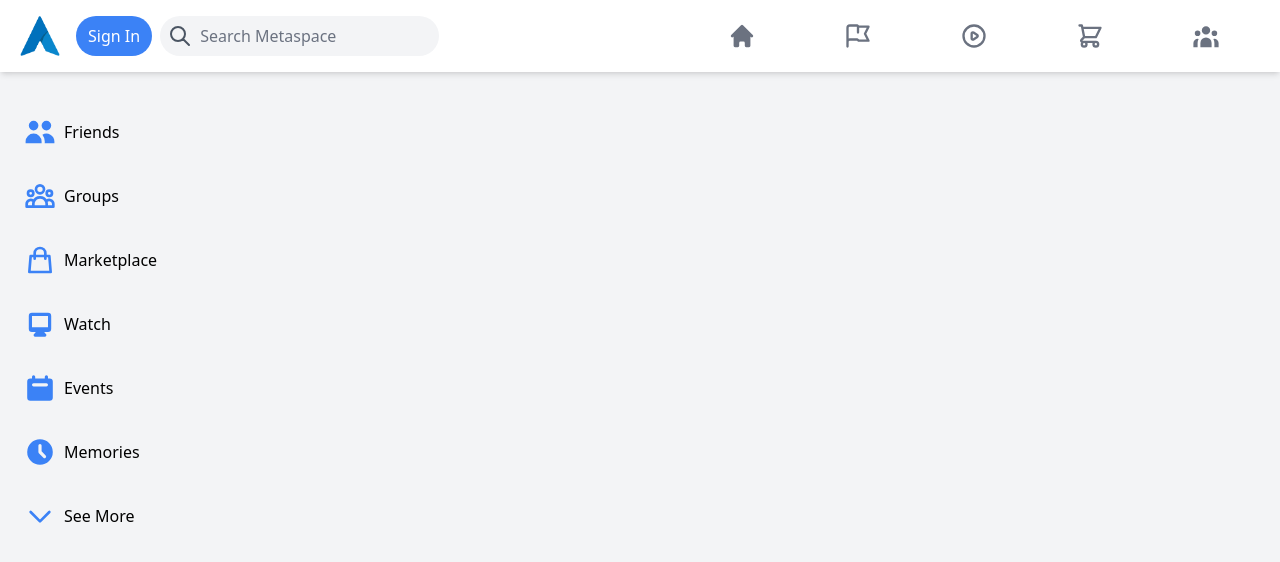
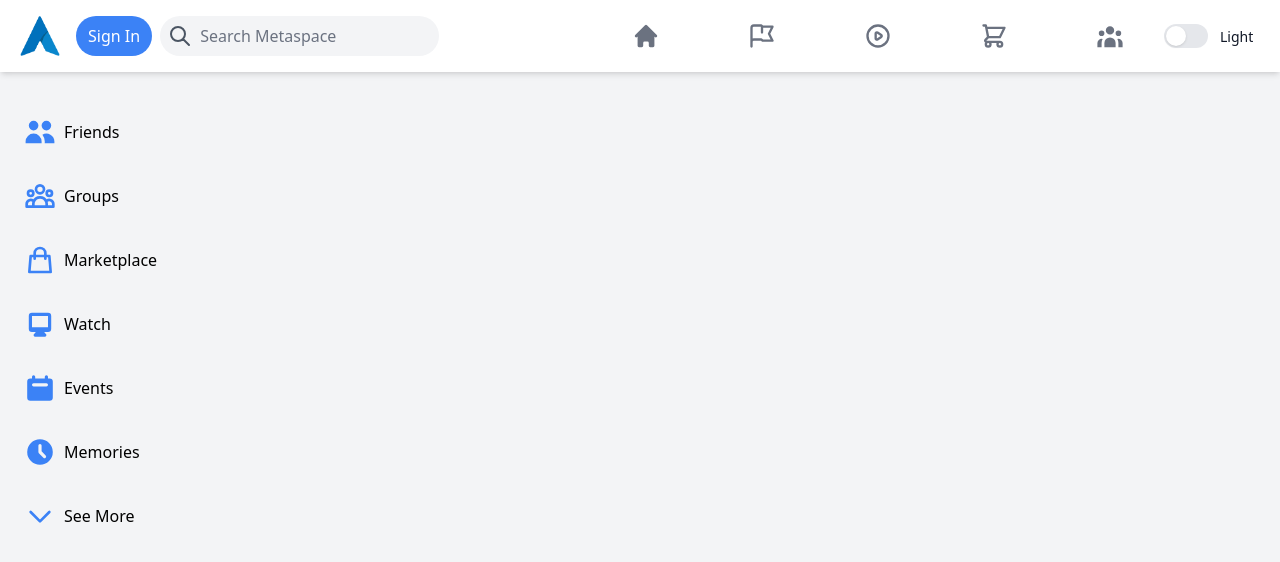
Before and after one commit to AyoCodess/Facebook-Clone-Functional-NextJs-Firebase-Tailwind-Typescript, a Next.js app: page / in a window 1280 px wide. Shown: the top 562 px of the page. Built offline with nearby package versions, Linux system fonts and the light colour scheme; no server answers.

Commit message:
implemented side bar and dark/light theme toggle

```diff
--- /dev/null
+++ b/Context.tsx
@@ -0,0 +1,26 @@
+import React, {
+  createContext,
+  useState,
+  SetStateAction,
+  Dispatch,
+} from 'react';
+export const ThemeContext = createContext<ThemeContextType>({});
+
+interface Props {
+  children: React.ReactNode;
+}
+
+interface ThemeContextType {
+  theme: boolean;
+  setTheme: Dispatch<SetStateAction<boolean>>;
+}
+
+export const ThemeProvider = ({ children }: Props) => {
+  const [theme, setTheme] = useState(false);
+
+  return (
+    <ThemeContext.Provider value={{ theme, setTheme }}>
+      {children}
+    </ThemeContext.Provider>
+  );
+};
--- a/components/Header.tsx
+++ b/components/Header.tsx
@@ -1,6 +1,9 @@
 import Image from 'next/image';
-import React from 'react';
-import { HeaderIcon } from '../components';
+
+import React, { useContext } from 'react';
+import { ThemeContext } from '../Context';
+
+import { HeaderIcon, ThemeToggle } from '../components';
 import {
   BellIcon,
   ChatIcon,
@@ -20,10 +23,15 @@ import {
 import { useSession, signIn, signOut } from 'next-auth/react';
 
 export const Header = () => {
+  const { theme, setTheme } = useContext(ThemeContext);
   const { data: session } = useSession();
 
+  console.log(theme);
   return (
-    <div className='sticky top-0 z-50 bg-white flex items-center p-2 lg:px-5 shadow-md'>
+    <div
+      className={`sticky top-0 z-50  flex items-center p-2 lg:px-5 shadow-md ${
+        theme ? 'bg-metaBlack' : 'bg-white'
+      }`}>
       {/* Left */}
       <div className='flex items-center'>
         <Image
@@ -40,6 +48,7 @@ export const Header = () => {
             Sign In
           </button>
         )}
+
         {session && (
           <button
             className='py-2 px-3 rounded-full bg-blue-500 ml-4 text-white'
@@ -70,6 +79,10 @@ export const Header = () => {
         </div>
       </div>
       {/*Right */}
+      <div className={session ? `${'mr-8 w-24'}` : `${'mr-0 w-24'}`}>
+        <ThemeToggle />
+      </div>
+
       {session && (
         <div className='flex items-center sm:gap-2 justify-end'>
           <img className='h-10 rounded-full mr-2' src={session.user?.image!} />
--- a/components/Sidebar.tsx
+++ b/components/Sidebar.tsx
@@ -1,5 +1,6 @@
 import { useSession } from 'next-auth/react';
-import React from 'react';
+import React, { useContext } from 'react';
+import { ThemeContext } from '../Context';
 import {
   ChevronDownIcon,
   ShoppingBagIcon,
@@ -16,6 +17,7 @@ import { SidebarRow } from '../components';
 
 export const Sidebar = () => {
   const { data: session, status } = useSession();
+  const { theme, setTheme } = useContext(ThemeContext);
 
   return (
     <div className='p-2 mt-5 max-w-[60rem] xl:min-w-[30rem]'>
--- /dev/null
+++ b/components/ThemeToggle.tsx
@@ -0,0 +1,41 @@
+import { useState, useContext } from 'react';
+import { Switch } from '@headlessui/react';
+import { ThemeContext } from '../Context';
+
+function classNames(...classes: any) {
+  return classes.filter(Boolean).join(' ');
+}
+
+export const ThemeToggle = () => {
+  const { theme, setTheme } = useContext(ThemeContext);
+  //   const [enabled, setEnabled] = useState(false);
+
+  return (
+    <Switch.Group as='div' className='flex items-center'>
+      <Switch
+        checked={theme}
+        onChange={setTheme}
+        className={classNames(
+          theme ? 'bg-indigo-600' : 'bg-gray-200',
+          'relative inline-flex flex-shrink-0 h-6 w-11 border-2 border-transparent rounded-full cursor-pointer transition-colors ease-in-out duration-200 focus:outline-none focus:ring-2 focus:ring-offset-2 focus:ring-indigo-500'
+        )}>
+        <span
+          aria-hidden='true'
+          className={classNames(
+            theme ? 'translate-x-5' : 'translate-x-0',
+            'pointer-events-none inline-block h-5 w-5 rounded-full bg-white shadow transform ring-0 transition ease-in-out duration-200'
+          )}
+        />
+      </Switch>
+      <Switch.Label as='span' className='ml-3'>
+        <span
+          className={`text-sm font-medium ${
+            theme ? 'text-white' : 'text-gray-900'
+          }`}>
+          {theme ? 'Dark' : 'Light'}
+        </span>
+        {/* <span className='text-sm text-gray-500'>(Save 10%)</span> */}
+      </Switch.Label>
+    </Switch.Group>
+  );
+};
--- a/components/index.tsx
+++ b/components/index.tsx
@@ -2,3 +2,4 @@ export * from './Header';
 export * from './HeaderIcon';
 export * from './Sidebar';
 export * from './SidebarRow';
+export * from './ThemeToggle';
--- a/package.json
+++ b/package.json
@@ -6,6 +6,7 @@
     "start": "next start"
   },
   "dependencies": {
+    "@headlessui/react": "^1.6.6",
     "@heroicons/react": "^1.0.6",
     "next": "latest",
     "next-auth": "^4.10.3",
--- a/pages/_app.tsx
+++ b/pages/_app.tsx
@@ -1,15 +1,18 @@
 import '../styles/globals.css';
 import { SessionProvider } from 'next-auth/react';
 import type { AppProps } from 'next/app';
+import { ThemeProvider } from '../Context';
 
 const MyApp = ({
   Component,
   pageProps: { session, ...pageProps },
 }: AppProps) => {
   return (
-    <SessionProvider session={session}>
-      <Component {...pageProps} />
-    </SessionProvider>
+    <ThemeProvider>
+      <SessionProvider session={session}>
+        <Component {...pageProps} />
+      </SessionProvider>
+    </ThemeProvider>
   );
 };
 
--- a/pages/index.tsx
+++ b/pages/index.tsx
@@ -1,6 +1,8 @@
 import type { NextPage } from 'next';
 
 import Head from 'next/head';
+import React, { useContext } from 'react';
+import { ThemeContext } from '../Context';
 import { Header, Sidebar } from '../components';
 
 interface Props {
@@ -8,6 +10,7 @@ interface Props {
 }
 
 const Home: NextPage<Props> = () => {
+  const { theme, setTheme } = useContext(ThemeContext);
   return (
     <div className='h-screen bg-gray-100 overflow-hidden'>
       <Head>
```
Also changed, not shown: 1 other file (tests, documents, lock files or other folders).
